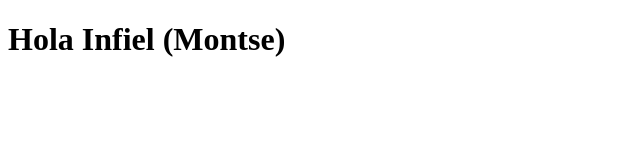
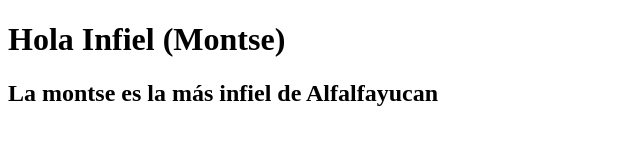
Before and after one commit to jorge2003pantoja/prueba_Git, a plain HTML site: page index.html in a window 1280 px wide. Shown: the whole page, without its empty margins (0-640 px from the left). Drawn offline with Linux system fonts and the light colour scheme.

```diff
--- a/index.html
+++ b/index.html
@@ -7,5 +7,6 @@
 </head>
 <body>
     <h1>Hola Infiel (Montse)</h1>
+    <h2>La montse es la más infiel de Alfalfayucan</h2>
 </body>
 </html>
```
